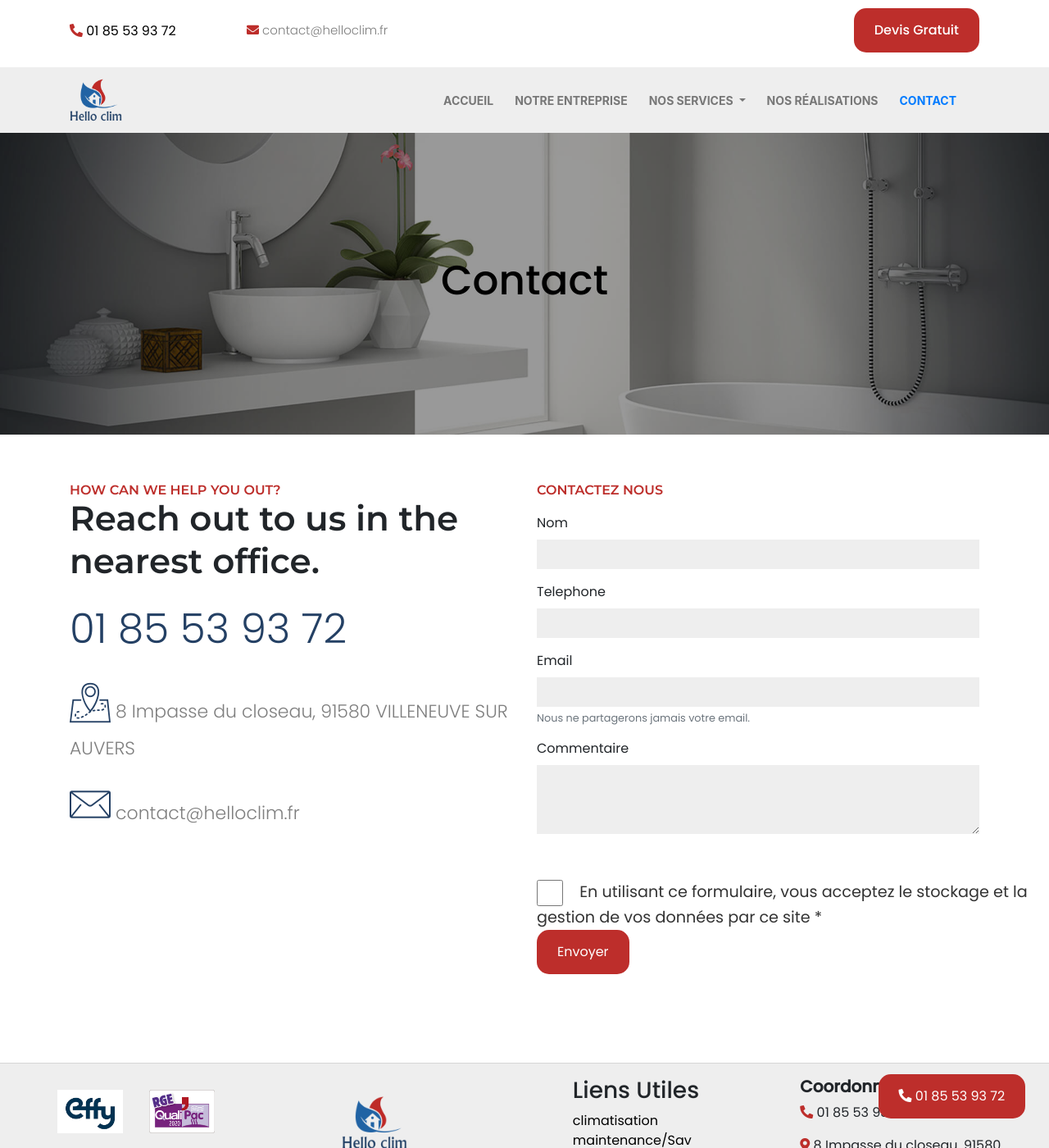
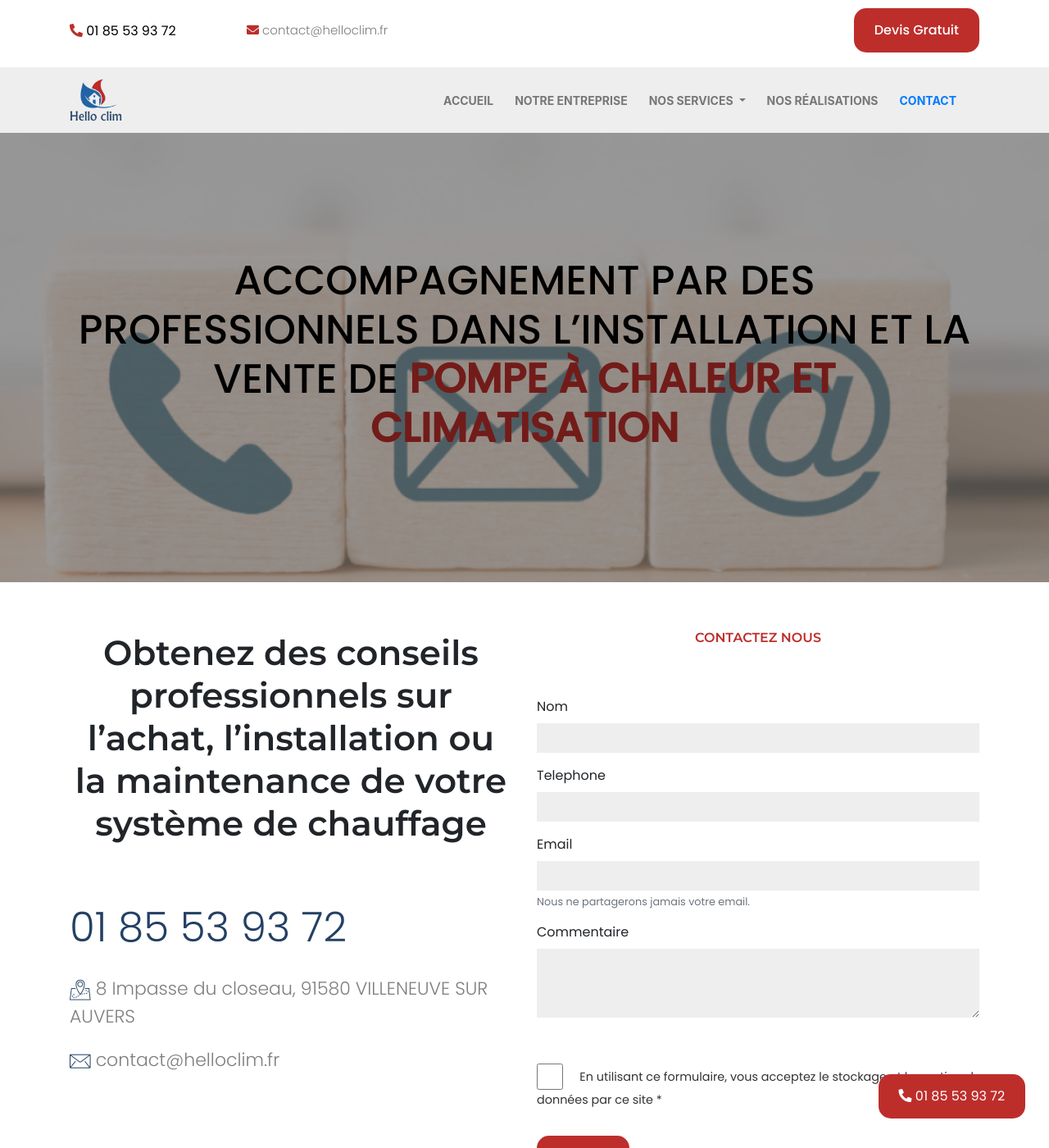
Before and after one commit to ejezie/pompe-a-chaleur-91.com, a Jekyll site: the page built from src/contact.html, in a window 1280 px wide and 1400 px high. Shown: the whole window at 82% size. Built offline with Jekyll 4.4.1, drawn with Linux system fonts in a browser that asks for light colours; some web fonts are replaced.

Commit message:
Update contact.html

```diff
--- a/src/contact.html
+++ b/src/contact.html
@@ -3,18 +3,17 @@ layout: default
 permalink: /contact
 ---
 
-<section class="slider slide1">
+<section class="slider slide1" id="contactbg">
     <div class="container">
-        <h1>Contact</h1>
+        <h1>ACCOMPAGNEMENT PAR DES PROFESSIONNELS DANS L’INSTALLATION ET LA VENTE DE <span>POMPE À CHALEUR ET CLIMATISATION</span></h1>
     </div>
 </section>
-<section>
+<section id="contact">
     <div class="container">
         <div class="row">
-            <div class="col-sm-6">
+            <div class="col-sm-6 observe">
                 <h2>
-                    <span>How can we help you out?</span>
-                    Reach out to us in the nearest office.
+                    Obtenez des conseils professionnels sur l’achat, l’installation ou la maintenance de votre système de chauffage
                 </h2>
                 <div class="pad20"></div>
                <div class="infos">
@@ -25,7 +24,7 @@ permalink: /contact
                 <p><i class="flaticon-mail"></i> {{ site.data.company.emails[0] }}</p>
                </div>
             </div>
-            <div class="col-sm-6">
+            <div class="col-sm-6 observe">
                 <h2><span>Contactez nous</span></h2>
                 <form class="form" method="post" id="contactForm" action="{{ site.data.company.url.notify }}">
                     <input type="hidden" name="lang" value="fr">
@@ -75,8 +74,8 @@ permalink: /contact
                     <div class="checkbox" style="margin-right: -7rem !important;">
                         <input name="condition" type="checkbox"
                             style="height:2rem; width:2rem; vertical-align: middle;" />
-                        <span class="contact_space-form--label"
-                            style="color: #333 !important; margin-left: 1rem; font-size: 1.2rem;">
+                        <span class="contact_space-form--label text"
+                            style="color: #333 !important; margin-left: 1rem;">
                             En utilisant ce formulaire, vous acceptez le stockage et la gestion
                             de vos données par ce site *</span>
                         <i class="fa fa-info-square" aria-hidden="true"></i>
```
